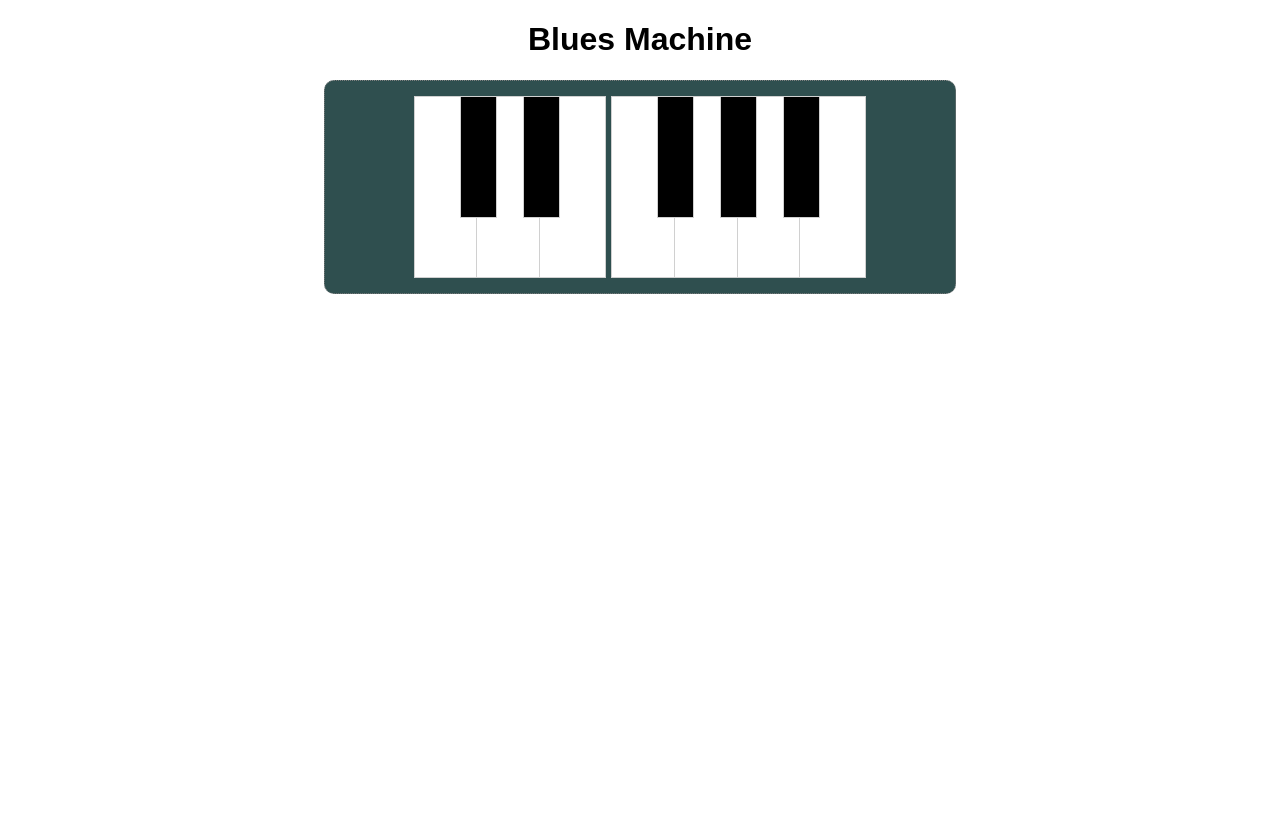
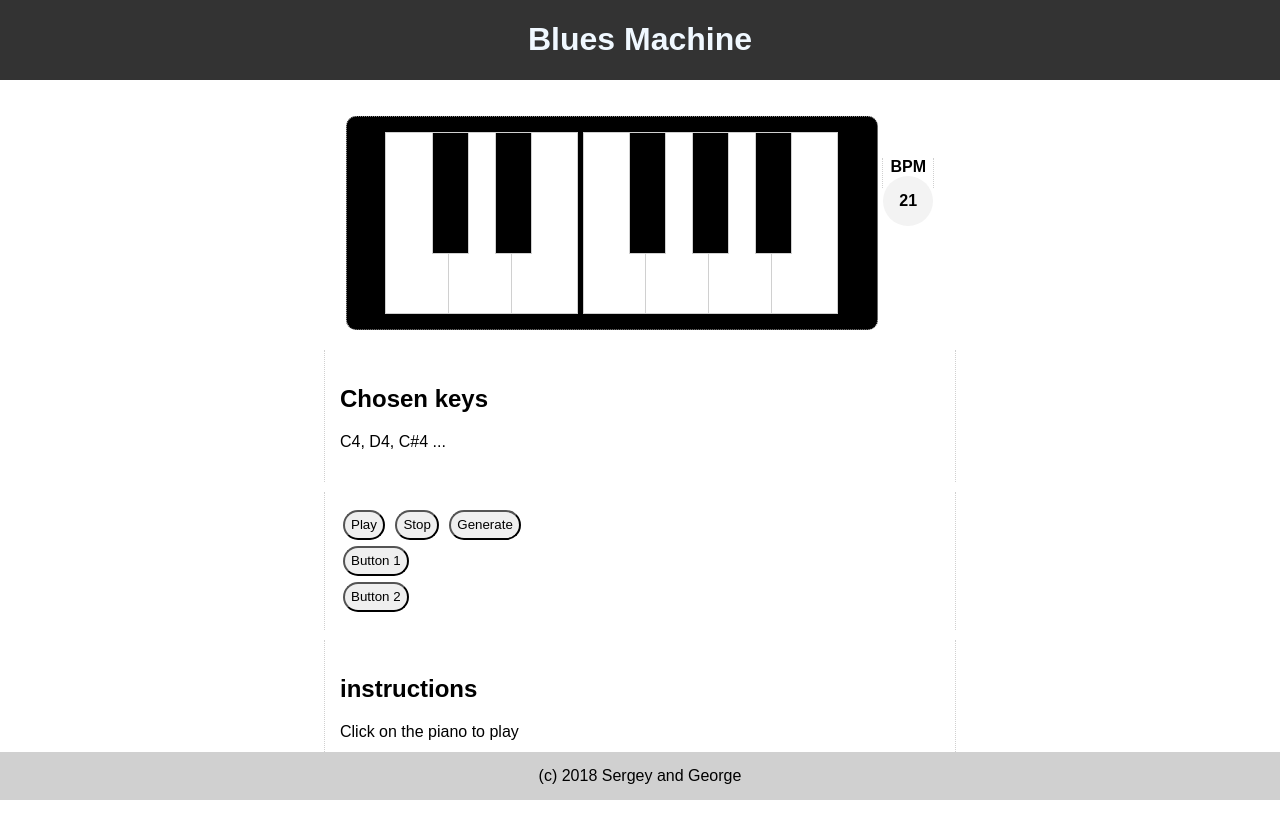
Before and after one commit to gkesaev/blues-machine, a plain HTML site: page index.html in a window 1280 px wide. Before the commit the page ends 800 px from the top, so only its background shows below. Drawn offline with Linux system fonts and the light colour scheme.

Commit message:
styling of the main page

```diff
--- a/index.html
+++ b/index.html
@@ -23,21 +23,50 @@
     <audio class="note-g1" source src="resources/mp3/g1.mp3" type="audio/mpeg" ></audio>
     <audio class="note-g1s" source src="resources/mp3/g1s.mp3" type="audio/mpeg" ></audio>
 
-    <h1 class="center">Blues Machine</h1>
-    <div class="keyboard-сontainer">
-        <div class="white-key key" onclick="playNote('note-a1')"></div>
-        <div class="black-key key" onclick="playNote('note-a1s')"></div>
-        <div class="white-key key" onclick="playNote('note-b1')"></div>
-        <div class="black-key key" onclick="playNote('note-c1')"></div>
-        <div class="white-key key" onclick="playNote('note-c1s')"></div>
-        <div class="white-key key" onclick="playNote('note-c2')"></div>
-        <div class="black-key key" onclick="playNote('note-d1')"></div>
-        <div class="white-key key" onclick="playNote('note-d1s')"></div>
-        <div class="black-key key" onclick="playNote('note-e1')"></div>
-        <div class="white-key key" onclick="playNote('note-f1')"></div>
-        <div class="black-key key" onclick="playNote('note-f1s')"></div>
-        <div class="white-key key" onclick="playNote('note-g1')"></div>
+    <header>
+        <h1 class="center">Blues Machine</h1>
+    </header>
+    <div class="main-container">
+        <div class="keyboard-сontainer">
+            <div class="white-key key" onmousedown="playNote('note-a1', event)"  ></div>
+            <div class="black-key key" onmousedown="playNote('note-a1s', event)" ></div>
+            <div class="white-key key" onmousedown="playNote('note-b1', event)"  ></div>
+            <div class="black-key key" onmousedown="playNote('note-c1', event)"  ></div>
+            <div class="white-key key" onmousedown="playNote('note-c1s', event)" ></div>
+            <div class="white-key key" onmousedown="playNote('note-c2', event)"  ></div>
+            <div class="black-key key" onmousedown="playNote('note-d1', event)"  ></div>
+            <div class="white-key key" onmousedown="playNote('note-d1s', event)" ></div>
+            <div class="black-key key" onmousedown="playNote('note-e1', event)"  ></div>
+            <div class="white-key key" onmousedown="playNote('note-f1', event)"  ></div>
+            <div class="black-key key" onmousedown="playNote('note-f1s', event)" ></div>
+            <div class="white-key key" onmousedown="playNote('note-g1', event)"  ></div>
+        </div>
+        <div class="bpm-display-label">BPM
+            <div class="bpm-display">21</div>
+        </div>
+
+        <div class="info">
+            <h2>Chosen keys</h2>
+            <p>C4, D4, C#4 ...</p>
+        </div>
+
+        <div class="info">
+            <button>Play</button>
+            <button>Stop</button>
+            <button>Generate</button>
+            <div clear="both"></div>
+            <button>Button 1</button>
+            <div clear="both"></div>
+            <button>Button 2</button>
+        </div>
+
+        <div class="info instructions">
+            <h2>instructions</h2>
+            <p>Click on the piano to play</p>
+        </div>
     </div>
-
+    <footer>
+        (c) 2018 Sergey and George
+    </footer>
 </body>
 </html>
--- a/resources/main.js
+++ b/resources/main.js
@@ -1,4 +1,24 @@
+//import { WSAVERNOTSUPPORTED } from "constants";
+
+var buffer = [];
+
 function playNote(note){
     var note = document.querySelector('.' + note);
     note.play();
 }
+
+function saveNote(note, buffer){
+    //save the selected note to buffer on click
+}
+
+function storeSequence(buffer){
+    //save the sequence to the DB
+}
+
+function addDuplicate(buffer){
+    //add a duplicate of the sequence to the DB
+}
+
+function addRevesed(buffer){
+    //add a revesed duplicate to the DB
+}
--- a/resources/style.css
+++ b/resources/style.css
@@ -2,17 +2,65 @@ body{
     background-color: white;
     font-family: Arial, Helvetica, sans-serif;
 }
+header{
+    position: absolute;
+    top: 0;
+    left:  0;
+    right: 0;
+    width: 100vw;
+    height: 10vh;
+    text-align: center;
+    background-color: #333333;
+    color: aliceblue;
+}
+button{
+    height: 30px;
+    border-radius: 20px;
+    outline: none;
+    margin: 3px;
+}
+.main-container{
+    position: relative;
+    top: 10vh;
+    text-align: center;
+    padding-bottom: 6vh;
+}
+footer{
+    position: fixed;
+    bottom: 0;
+    left:  0;
+    right: 0;
+    width: 100vw;
+    height: 6vh;
+    line-height: 6vh;
+    text-align: center;
+    background-color: #d0d0d0;
+    display: block;
+
+}
 .center{
     text-align: center;
+}
+.main-container > div{
+    max-width: 600px;
+    border-left: #d0d0d0 dotted 1px;
+    border-right: #d0d0d0 dotted 1px;
+    margin: 10px auto;
+}
+.info{
+    padding: 15px;
+    text-align: left;
 }
 .keyboard-сontainer{
     padding: 15px;
     border: 1px dotted gray;
     text-align: center;
-    background-color: darkslategrey;
+    background-color: black;
     border-radius: 10px;
     max-width: 600px;
+    min-width: 500px;
     margin: 0 auto;
+    display: inline-block;
 }
 .key{
     display: inline-block;
@@ -41,3 +89,22 @@ body{
 .white-key:active{
     background-color: whitesmoke;
 }
+.bpm-display-label{
+    width: 50px;
+    height: 30px;
+    display: inline-block;
+    position: relative;
+    top: 60px;
+    margin-bottom: 20px;
+    font-weight: bold;
+}
+.bpm-display{
+    width: 50px;
+    height: 50px;
+    line-height: 50px;
+    background-color: #f3f3f3;
+    display: inline-block;
+    position: relative;
+    margin-bottom: 20px;
+    border-radius: 100%;
+}
```
Also changed, not shown: resources/server/connect.js (added, +10 -0 lines), resources/server/package.json (added, +11 -0 lines).
